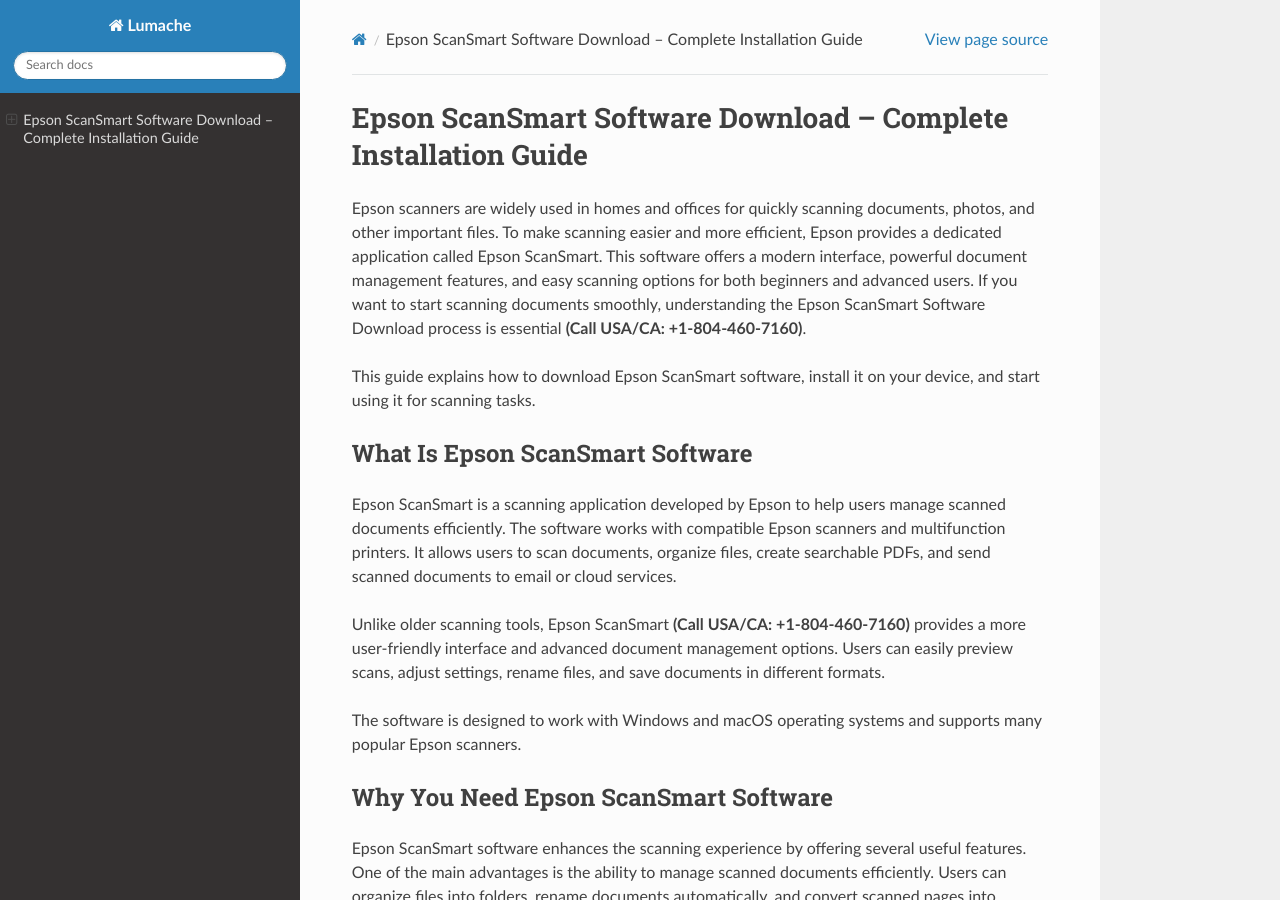
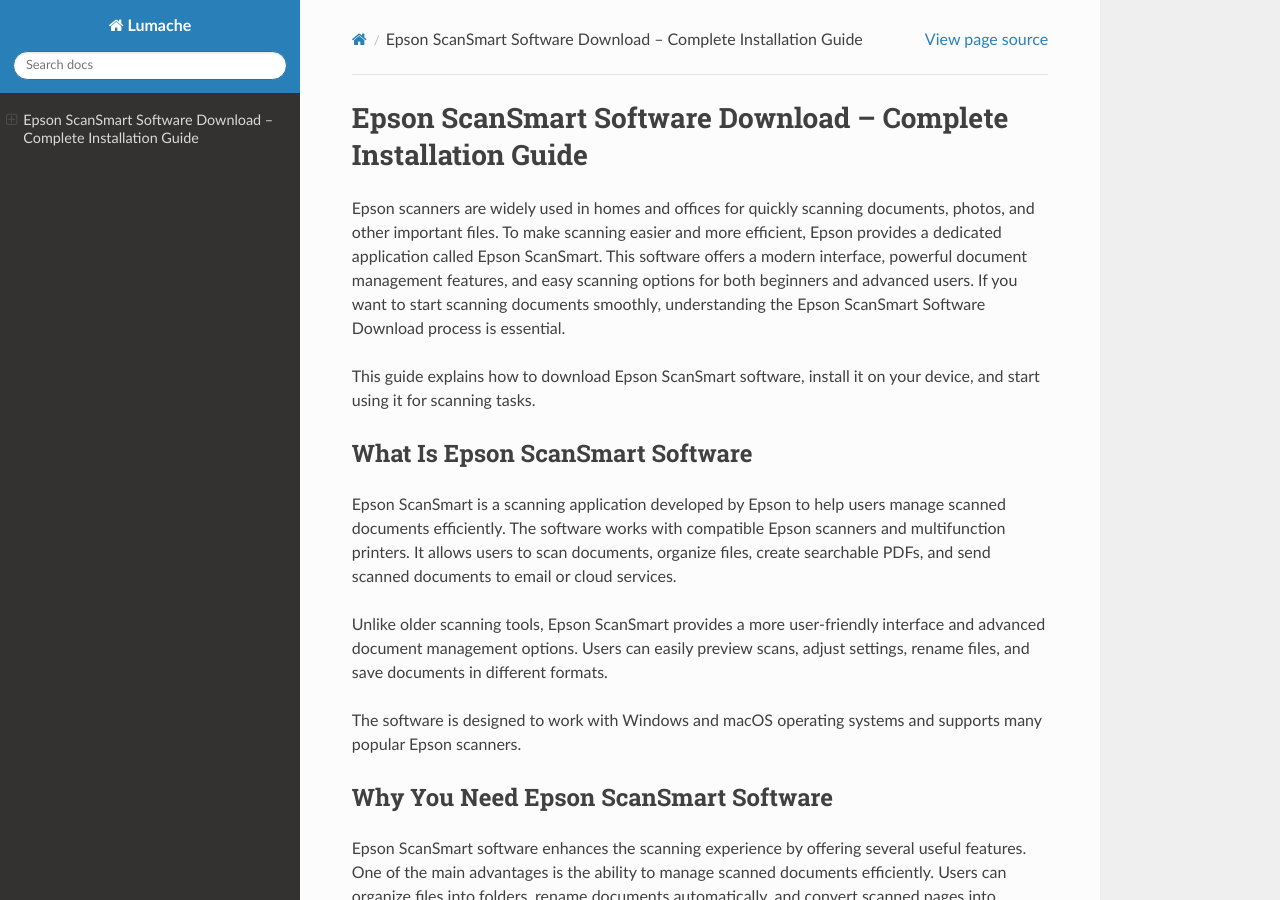
Before and after one commit to epsonhelpdeskk/epsonscansmartsoftwaredownload, a Sphinx documentation site: the page built from docs/source/index.rst, in a window 1280 px wide and 900 px high. Built offline with Sphinx 7.4.7 and the Read the Docs theme 3.1.0, drawn with Linux system fonts in a browser that asks for light colours.

Commit message:
Update index.rst

```diff
--- a/docs/source/index.rst
+++ b/docs/source/index.rst
@@ -1,7 +1,7 @@
 Epson ScanSmart Software Download – Complete Installation Guide
 ===============================================================
 
-Epson scanners are widely used in homes and offices for quickly scanning documents, photos, and other important files. To make scanning easier and more efficient, Epson provides a dedicated application called Epson ScanSmart. This software offers a modern interface, powerful document management features, and easy scanning options for both beginners and advanced users. If you want to start scanning documents smoothly, understanding the Epson ScanSmart Software Download process is essential **(Call USA/CA: +1-804-460-7160)**.
+Epson scanners are widely used in homes and offices for quickly scanning documents, photos, and other important files. To make scanning easier and more efficient, Epson provides a dedicated application called Epson ScanSmart. This software offers a modern interface, powerful document management features, and easy scanning options for both beginners and advanced users. If you want to start scanning documents smoothly, understanding the Epson ScanSmart Software Download process is essential.
 
 This guide explains how to download Epson ScanSmart software, install it on your device, and start using it for scanning tasks.
 
@@ -10,7 +10,7 @@
 
 Epson ScanSmart is a scanning application developed by Epson to help users manage scanned documents efficiently. The software works with compatible Epson scanners and multifunction printers. It allows users to scan documents, organize files, create searchable PDFs, and send scanned documents to email or cloud services.
 
-Unlike older scanning tools, Epson ScanSmart **(Call USA/CA: +1-804-460-7160)** provides a more user-friendly interface and advanced document management options. Users can easily preview scans, adjust settings, rename files, and save documents in different formats.
+Unlike older scanning tools, Epson ScanSmart provides a more user-friendly interface and advanced document management options. Users can easily preview scans, adjust settings, rename files, and save documents in different formats.
 
 The software is designed to work with Windows and macOS operating systems and supports many popular Epson scanners.
 
```
